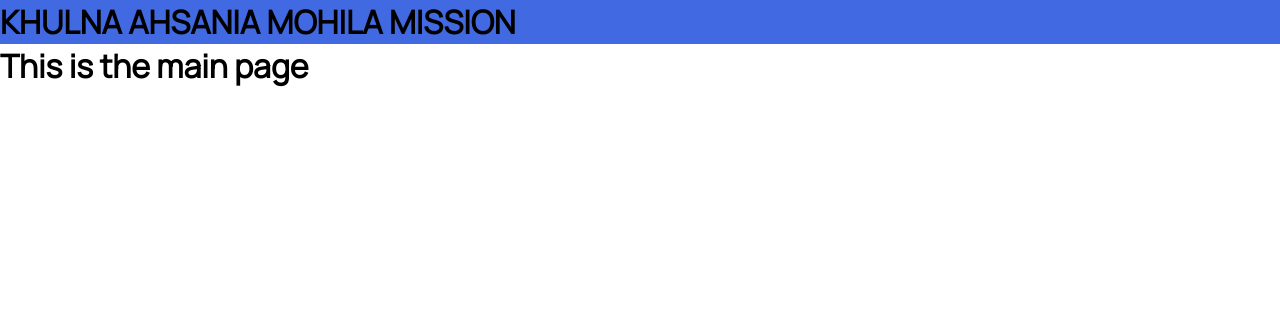
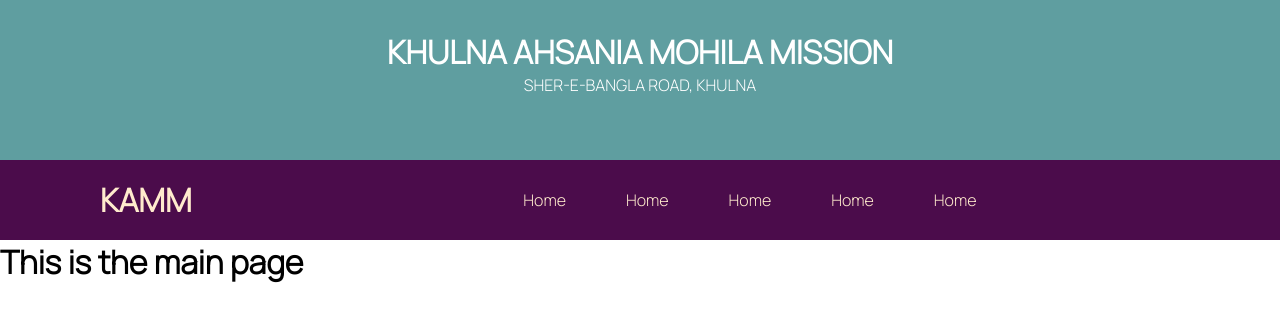
Before and after one commit to ahadnur/kamm, a Django app: page / in a window 1280 px wide. Shown: the top 322 px of the page. Run offline with Django 3.2, Linux system fonts and the light colour scheme.

Commit message:
navbar half done  of kamm

```diff
--- a/khahmomission/settings.py
+++ b/khahmomission/settings.py
@@ -107,7 +107,7 @@ USE_TZ = True
 # https://docs.djangoproject.com/en/3.0/howto/static-files/
 
 STATIC_URL = '/static/'
-STATIC_ROOT = os.path.join(BASE_DIR, 'static')
+# STATIC_ROOT = os.path.join(BASE_DIR, 'static')
 STATICFILES_DIRS = [
     os.path.join(BASE_DIR, 'khahmomission/static')
 ]
--- /dev/null
+++ b/khahmomission/static/css/style.css
@@ -0,0 +1,63 @@
+@import url('https://fonts.googleapis.com/css2?family=Manrope:wght@300&display=swap');
+
+* {
+    margin: 0;
+    padding: 0;
+    box-sizing: border-box;
+}
+
+body {
+    font-family: 'Manrope', sans-serif;
+}
+
+.header{
+    height: 20vh;
+    padding: 30px 0;
+    text-transform: uppercase;
+    text-align: center;
+    background-color: cadetblue;
+    color:#ffffff;
+}
+
+.navbar{
+    display: flex;
+    height: 10vh;
+    background-color: rgb(75, 12, 75);
+
+}
+
+.brand{
+    display: flex;
+    flex: 1;
+    margin-left: 100px;
+    color: blanchedalmond;
+    align-items: center;
+}
+
+.nav{
+    display: flex;
+    flex: 2;
+    align-items: center;
+    justify-content: space-between;
+    width: 90%;
+    margin: auto;
+}
+
+.nav-items{
+    display: flex;
+    list-style: none;
+}
+
+.nav-item a{
+    text-decoration: none;
+    color: blanchedalmond;
+    padding: 0px 30px;
+}
+
+.nav-item a:hover{
+    border: none;
+    background-color: blanchedalmond;
+    border-radius: 50px;
+    color:  rgb(75, 12, 75);
+
+}
--- a/static/style.css
+++ /dev/null
@@ -1,17 +0,0 @@
-@import url('https://fonts.googleapis.com/css2?family=Manrope&display=swap');
-
-* {
-    margin: 0;
-    padding: 0;
-    box-sizing: border-box;
-}
-
-body {
-    font-family: 'Manrope', sans-serif;
-}
-
-.header{
-    font-family: 'Manrope', sans-serif;
-    text-transform: uppercase;
-    background-color: royalblue;
-}
--- a/templates/base.html
+++ b/templates/base.html
@@ -5,7 +5,7 @@
 <head>
     <meta charset="UTF-8">
     <meta name="viewport" content="width=device-width, initial-scale=1.0">
-    <link rel="stylesheet" href="{% static 'static/style.css' %}">
+    <link rel="stylesheet" href="{% static 'css/style.css' %}">
     <title>
         {% block title %}
         {% endblock %}
@@ -14,7 +14,24 @@
 <body>
     <header class="header">
         <h1>Khulna Ahsania mohila mission</h1>
+        <p>Sher-E-Bangla Road, Khulna</p>
     </header>
+    <div class="navbar">
+      <div class="brand">
+        <h1>KAMM</h1>
+      </div>
+      <div class="nav">
+        <nav>
+          <ul class="nav-items">
+            <li class="nav-item"><a href="#">Home</a></li>
+            <li class="nav-item"><a href="#">Home</a></li>
+            <li class="nav-item"><a href="#">Home</a></li>
+            <li class="nav-item"><a href="#">Home</a></li>
+            <li class="nav-item"><a href="#">Home</a></li>
+          </ul>
+        </nav>
+      </div>
+    </div>
     {% block content %}
     {% endblock %}
 </body>
```
Also changed, not shown: khahmomission/static/style.css (deleted, +0 -17 lines), static/css/style.css (added, +11 -0 lines).
